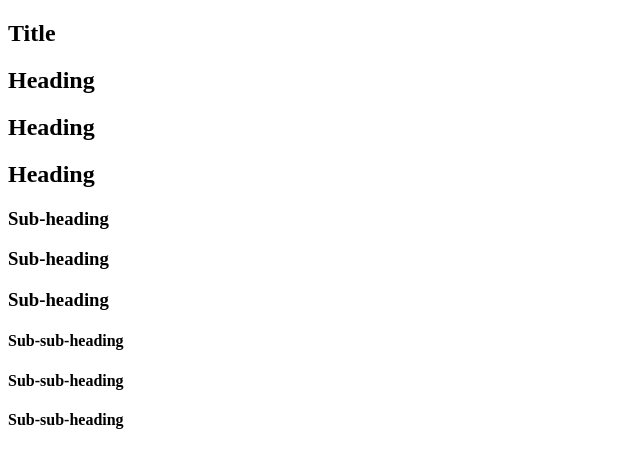
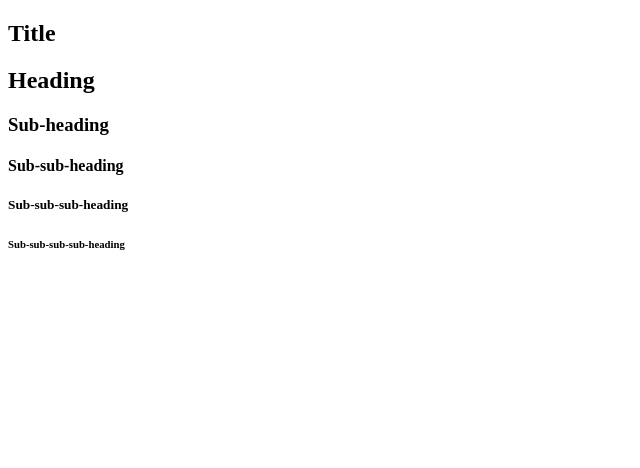
Before and after one commit to Shanto-prime/learn-js, a React (Vite) app: page / in a window 1280 px wide. Shown: the top 468 px of the page, without its empty margins (0-640 px from the left). Built offline with nearby package versions, Linux system fonts and the light colour scheme.

Commit message:
feat: refactor Heading and Section components for improved structure and flexibility

```diff
--- a/index.html
+++ b/index.html
@@ -5,6 +5,7 @@
         <link rel="icon" type="image/svg+xml" href="/vite.svg" />
         <meta name="viewport" content="width=device-width, initial-scale=1.0" />
         <title>js-refrsher</title>
+        <link rel="stylesheet" src="src/App.css" />
     </head>
     <body>
         <div id="root"></div>
--- a/src/App.css
+++ b/src/App.css
@@ -16,8 +16,64 @@
         background-color: rgb(254 202 202); /* red-200 */
     }
 }
-
 .cursor-ripple {
     animation: cursorRipple 0.7s ease-out forwards;
     pointer-events: none;
 }
+* {
+    box-sizing: border-box;
+}
+
+body {
+    font-family: sans-serif;
+    margin: 20px;
+    padding: 0;
+}
+
+h1 {
+    margin-top: 0;
+    font-size: 22px;
+}
+
+h2 {
+    margin-top: 0;
+    font-size: 20px;
+}
+
+h3 {
+    margin-top: 0;
+    font-size: 18px;
+}
+
+h4 {
+    margin-top: 0;
+    font-size: 16px;
+}
+
+h5 {
+    margin-top: 0;
+    font-size: 14px;
+}
+
+h6 {
+    margin-top: 0;
+    font-size: 12px;
+}
+
+code {
+    font-size: 1.2em;
+}
+
+ul {
+    padding-inline-start: 20px;
+}
+
+.section {
+    h2 {
+        font-size: 64px;
+    }
+    padding: 10px;
+    margin: 5px;
+    border-radius: 5px;
+    border: 1px solid #aaa;
+}
--- a/src/App.jsx
+++ b/src/App.jsx
@@ -3,23 +3,13 @@ import Section from "./components/Section";
 
 export default function App() {
     return (
-        <Section level={1}>
-            <Heading>Title</Heading>
-            <Section level={2}>
-                <Heading>Heading</Heading>
-                <Heading>Heading</Heading>
-                <Heading>Heading</Heading>
-                <Section level={3}>
-                    <Heading>Sub-heading</Heading>
-                    <Heading>Sub-heading</Heading>
-                    <Heading>Sub-heading</Heading>
-                    <Section level={4}>
-                        <Heading>Sub-sub-heading</Heading>
-                        <Heading>Sub-sub-heading</Heading>
-                        <Heading>Sub-sub-heading</Heading>
-                    </Section>
-                </Section>
-            </Section>
+        <Section>
+            <Heading level={1}>Title</Heading>
+            <Heading level={2}>Heading</Heading>
+            <Heading level={3}>Sub-heading</Heading>
+            <Heading level={4}>Sub-sub-heading</Heading>
+            <Heading level={5}>Sub-sub-sub-heading</Heading>
+            <Heading level={6}>Sub-sub-sub-sub-heading</Heading>
         </Section>
     );
 }
--- a/src/Components/Heading.jsx
+++ b/src/Components/Heading.jsx
@@ -1,9 +1,4 @@
-import { useContext } from "react";
-import { LevelContext } from "../contexts/LevelContext";
-
-export default function Heading({ children }) {
-    const level = useContext(LevelContext);
-
+export default function Heading({ level, children }) {
     switch (level) {
         case 1:
             return <h1>{children}</h1>;
--- a/src/Components/Section.jsx
+++ b/src/Components/Section.jsx
@@ -1,11 +1,3 @@
-import { LevelContext } from "../contexts/LevelContext";
-
-export default function Section({ level, children }) {
-    return (
-        <section className="section">
-            <LevelContext.Provider value={level}>
-                {children}
-            </LevelContext.Provider>
-        </section>
-    );
+export default function Section({ children }) {
+    return <section className="section">{children}</section>;
 }
```
Lines whose indentation alone changed are shown as unchanged.
